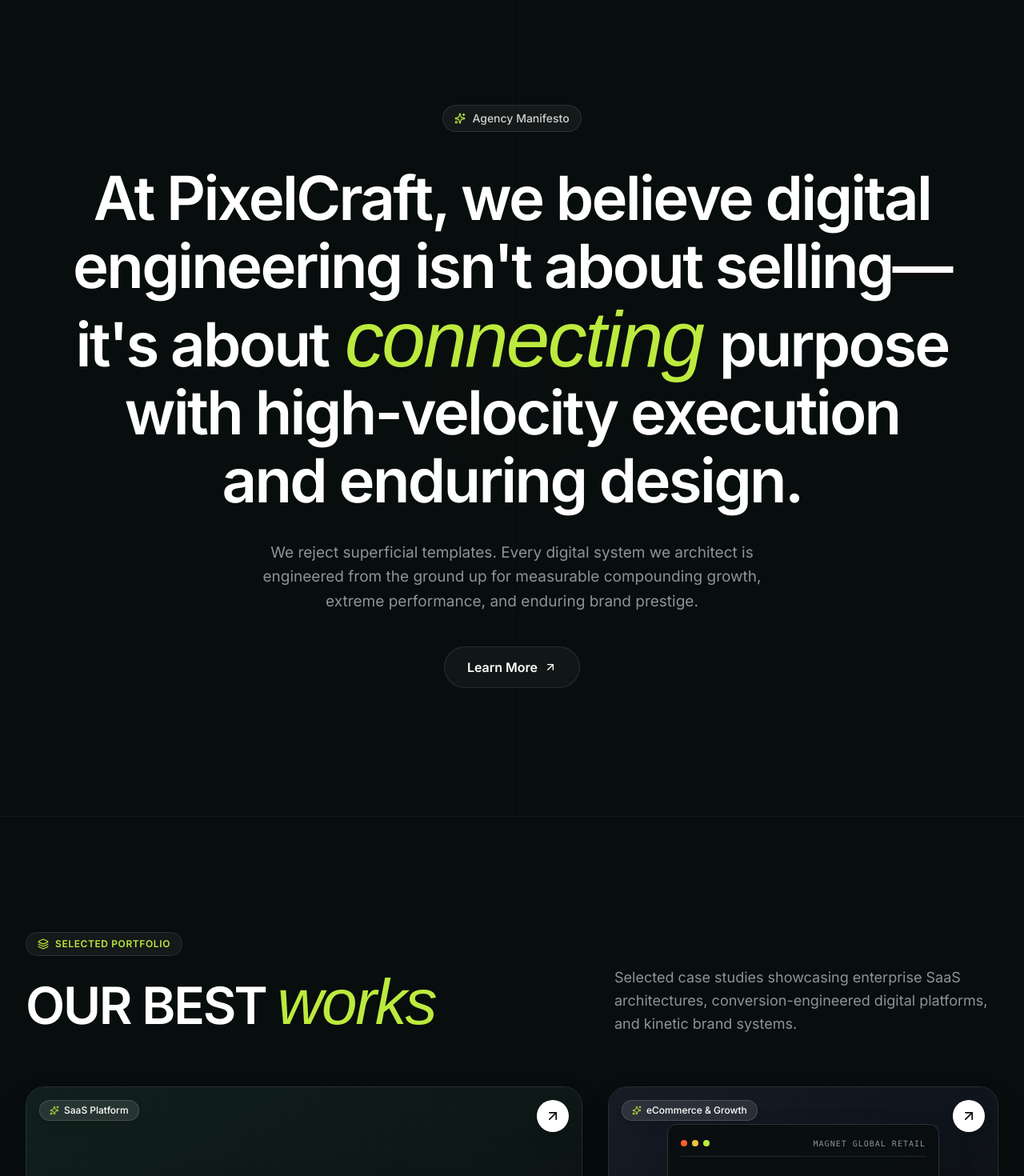
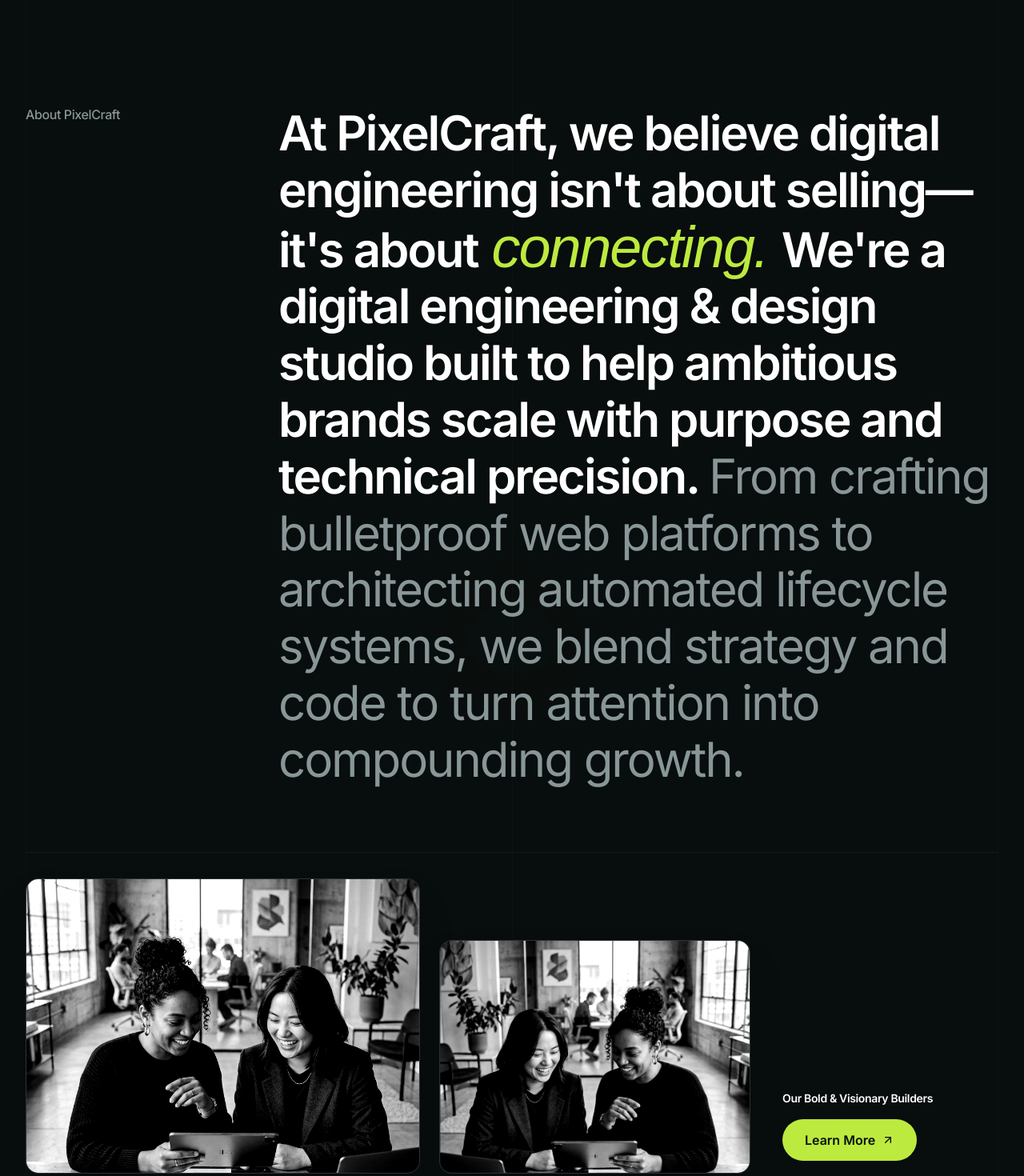
Before and after one commit to nisitha/pixelcraftlk, a Next.js app: page / in a window 1280 px wide. Shown: the part 960-2430 px from the top of the page at 80% size. Built offline with nearby package versions, Linux system fonts and the light colour scheme; a web font is replaced by a local one.

Commit message:
fix(qa): complete final visual fidelity audit against Scalient reference and update qa-report.md

```diff
--- a/components/navigation/Navbar.tsx
+++ b/components/navigation/Navbar.tsx
@@ -77,7 +77,7 @@
 
               {/* Primary Action Button (Desktop Only) */}
               <div className="hidden sm:inline-flex">
-                <Button variant="primary" size="default" href="/contact">
+                <Button variant="white" size="default" href="/contact" showIcon={false}>
                   Contact Now
                 </Button>
               </div>
--- a/components/sections/AboutStatementSection.tsx
+++ b/components/sections/AboutStatementSection.tsx
@@ -1,10 +1,10 @@
 'use client';
 
 import React, { useRef, useEffect } from 'react';
+import Image from 'next/image';
 import { gsap } from 'gsap';
 import { ScrollTrigger } from 'gsap/ScrollTrigger';
 import { Button } from '@/components/ui/Button';
-import { Sparkles } from 'lucide-react';
 import { cn } from '@/lib/utils';
 
 if (typeof window !== 'undefined') {
@@ -22,7 +22,6 @@
 export const AboutStatementSection: React.FC<AboutStatementSectionProps> = ({ className }) => {
   const sectionRef = useRef<HTMLElement>(null);
   const textRef = useRef<HTMLHeadingElement>(null);
-  const detailRef = useRef<HTMLParagraphElement>(null);
   const buttonRef = useRef<HTMLDivElement>(null);
 
   useEffect(() => {
@@ -48,19 +47,6 @@
           duration: 0.9,
           ease: 'power3.out',
         });
-      }
-
-      if (detailRef.current) {
-        tl.from(
-          detailRef.current,
-          {
-            y: 30,
-            opacity: 0,
-            duration: 0.7,
-            ease: 'power3.out',
-          },
-          '-=0.5'
-        );
       }
 
       if (buttonRef.current) {
@@ -106,38 +92,66 @@
         <div className="w-[1px] h-full bg-white/20" />
       </div>
 
-      <div className="max-w-[1290px] mx-auto px-5 sm:px-8 relative z-10 flex flex-col items-center text-center">
-        {/* Subtle pill badge */}
-        <div className="inline-flex items-center gap-2 px-3.5 py-1.5 rounded-full bg-white/[0.05] border border-white/10 mb-8 sm:mb-10 text-xs sm:text-sm font-medium text-white/80 select-none">
-          <Sparkles className="w-3.5 h-3.5 text-[var(--primary-color)]" />
-          <span>Agency Manifesto</span>
+      <div className="max-w-[1290px] mx-auto px-5 sm:px-8 relative z-10">
+        {/* Top Split: Label on left, Two-Tone Editorial Manifesto on right */}
+        <div className="grid grid-cols-1 lg:grid-cols-12 gap-8 lg:gap-12 items-start mb-16 sm:mb-20">
+          <div className="lg:col-span-3">
+            <span className="text-sm sm:text-base font-medium text-[#899698] tracking-tight block">
+              About PixelCraft
+            </span>
           </div>
 
-        {/* High-contrast oversized editorial typography statement */}
+          <div className="lg:col-span-9">
             <h2
               ref={textRef}
-          className="text-[32px] sm:text-[46px] md:text-[58px] lg:text-[68px] xl:text-[76px] font-semibold tracking-[-0.035em] leading-[1.12] text-white max-w-[1100px]"
+              className="text-[28px] sm:text-[38px] md:text-[48px] lg:text-[54px] xl:text-[60px] font-semibold tracking-[-0.035em] leading-[1.18] text-white"
             >
+              <span>
                 At PixelCraft, we believe digital engineering isn&apos;t about selling—it&apos;s about{' '}
-          <span className="font-script font-normal text-[var(--primary-color)] text-[44px] sm:text-[62px] md:text-[76px] lg:text-[88px] xl:text-[98px] italic leading-none align-baseline px-1">
-            connecting
+                <span className="font-script font-normal text-[var(--primary-color)] text-[38px] sm:text-[50px] md:text-[62px] lg:text-[72px] italic leading-none align-baseline px-1">
+                  connecting.
                 </span>{' '}
-          purpose with high-velocity execution and enduring design.
+                We&apos;re a digital engineering &amp; design studio built to help ambitious brands scale with purpose and technical precision.{' '}
+              </span>
+              <span className="text-[#899698] font-normal">
+                From crafting bulletproof web platforms to architecting automated lifecycle systems, we blend strategy and code to turn attention into compounding growth.
+              </span>
             </h2>
+          </div>
+        </div>
 
-        {/* Paragraph detail */}
-        <p
-          ref={detailRef}
-          className="mt-6 sm:mt-8 text-base sm:text-lg md:text-[19px] text-[#899698] font-normal leading-relaxed max-w-[680px]"
-        >
-          We reject superficial templates. Every digital system we architect is engineered from the ground up for measurable compounding growth, extreme performance, and enduring brand prestige.
-        </p>
+        {/* Bottom Split: Two Team Media Cards + CTA on right */}
+        <div className="grid grid-cols-1 md:grid-cols-12 gap-6 items-end pt-8 border-t border-white/5">
+          <div className="md:col-span-5 rounded-2xl overflow-hidden border border-white/10 bg-white/5 aspect-[4/3] relative group shadow-2xl">
+            <Image
+              src="/hero/team-collab.jpg"
+              alt="PixelCraft Strategic Collaboration"
+              fill
+              sizes="(max-width: 768px) 100vw, 42vw"
+              className="object-cover grayscale contrast-125 group-hover:scale-105 transition-transform duration-500"
+            />
+          </div>
 
-        {/* Action button */}
-        <div ref={buttonRef} className="mt-8 sm:mt-10">
-          <Button variant="secondary" size="default" href="/about">
+          <div className="md:col-span-4 rounded-2xl overflow-hidden border border-white/10 bg-white/5 aspect-[4/3] relative group shadow-2xl">
+            <Image
+              src="/hero/team-collab.jpg"
+              alt="PixelCraft Engineering Architecture"
+              fill
+              sizes="(max-width: 768px) 100vw, 33vw"
+              className="object-cover grayscale contrast-125 group-hover:scale-105 transition-transform duration-500 scale-x-[-1]"
+            />
+          </div>
+
+          <div className="md:col-span-3 flex flex-col items-start gap-4 p-2 sm:p-4">
+            <span className="text-sm font-semibold text-white tracking-tight">
+              Our Bold &amp; Visionary Builders
+            </span>
+            <div ref={buttonRef}>
+              <Button variant="primary" size="default" href="/about">
                 Learn More
               </Button>
+            </div>
+          </div>
         </div>
       </div>
     </section>
--- a/components/sections/BestWorksSection.tsx
+++ b/components/sections/BestWorksSection.tsx
@@ -87,11 +87,15 @@
               <span>Selected Portfolio</span>
             </div>
 
-            {/* Segmented Typography Header */}
-            <h2 className="text-[38px] sm:text-[52px] md:text-[64px] font-semibold tracking-[-0.035em] leading-[1.04] text-white">
-              OUR BEST{' '}
-              <span className="font-script font-normal text-[var(--primary-color)] text-[48px] sm:text-[66px] md:text-[80px] italic">
-                works
+            {/* Segmented Typography Header matching reference */}
+            <h2 className="text-[44px] sm:text-[68px] md:text-[96px] lg:text-[120px] font-black tracking-tight leading-[0.94] text-white uppercase flex flex-col">
+              <span>OUR BEST</span>
+              <span className="inline-flex items-center gap-2 sm:gap-3 flex-wrap">
+                <span>WOR</span>
+                <span className="inline-flex items-center justify-center w-[54px] sm:w-[80px] md:w-[108px] h-[32px] sm:h-[48px] md:h-[64px] rounded-xl sm:rounded-2xl bg-gradient-to-br from-white/15 to-white/5 border border-white/20 overflow-hidden relative align-middle shadow-inner">
+                  <span className="w-3.5 h-3.5 sm:w-5 sm:h-5 rounded-md bg-[var(--primary-color)] shadow-[0_0_12px_rgba(188,234,62,0.6)]" />
+                </span>
+                <span>KS</span>
               </span>
             </h2>
           </div>
--- a/components/sections/FooterSection.tsx
+++ b/components/sections/FooterSection.tsx
@@ -290,6 +290,16 @@
             </a>
           </div>
         </div>
+
+        {/* Giant Watermark Brand Signature matching reference */}
+        <div
+          aria-hidden="true"
+          className="w-full select-none pointer-events-none text-center overflow-hidden pt-10 sm:pt-16 -mb-6 sm:-mb-10"
+        >
+          <span className="text-[64px] xs:text-[90px] sm:text-[140px] md:text-[190px] lg:text-[230px] font-black tracking-[-0.04em] text-white/[0.04] leading-none inline-block font-sans uppercase">
+            PixelCraft
+          </span>
+        </div>
       </div>
     </footer>
   );
--- a/components/ui/Button.tsx
+++ b/components/ui/Button.tsx
@@ -3,7 +3,7 @@
 import { ArrowUpRight } from 'lucide-react';
 import { cn } from '@/lib/utils';
 
-export type ButtonVariant = 'primary' | 'secondary' | 'ghost';
+export type ButtonVariant = 'primary' | 'secondary' | 'ghost' | 'white';
 export type ButtonSize = 'default' | 'sm';
 
 export interface ButtonProps extends React.ButtonHTMLAttributes<HTMLButtonElement> {
@@ -30,6 +30,8 @@
   const variantClasses: Record<ButtonVariant, string> = {
     primary:
       'bg-[var(--primary-color)] text-[var(--dark-color)] hover:brightness-105 active:scale-[0.98]',
+    white:
+      'bg-white text-[#080d0d] hover:bg-white/90 active:scale-[0.98]',
     secondary:
       'bg-[var(--dark-field)] text-white border border-white/10 hover:border-[var(--primary-color)]/40 hover:bg-[var(--surface-elevated)] active:scale-[0.98]',
     ghost:
@@ -54,7 +56,7 @@
       className={cn(
         'primary-icon shrink-0 transition-transform duration-300',
         sizeClasses[size].icon,
-        variant === 'primary' ? 'text-[var(--dark-color)]' : 'text-white'
+        variant === 'primary' || variant === 'white' ? 'text-[var(--dark-color)]' : 'text-white'
       )}
     />
   ) : null;
```
Also changed, not shown: 1 other file (tests, documents, lock files or other folders). Lines whose indentation alone changed are shown as unchanged.
